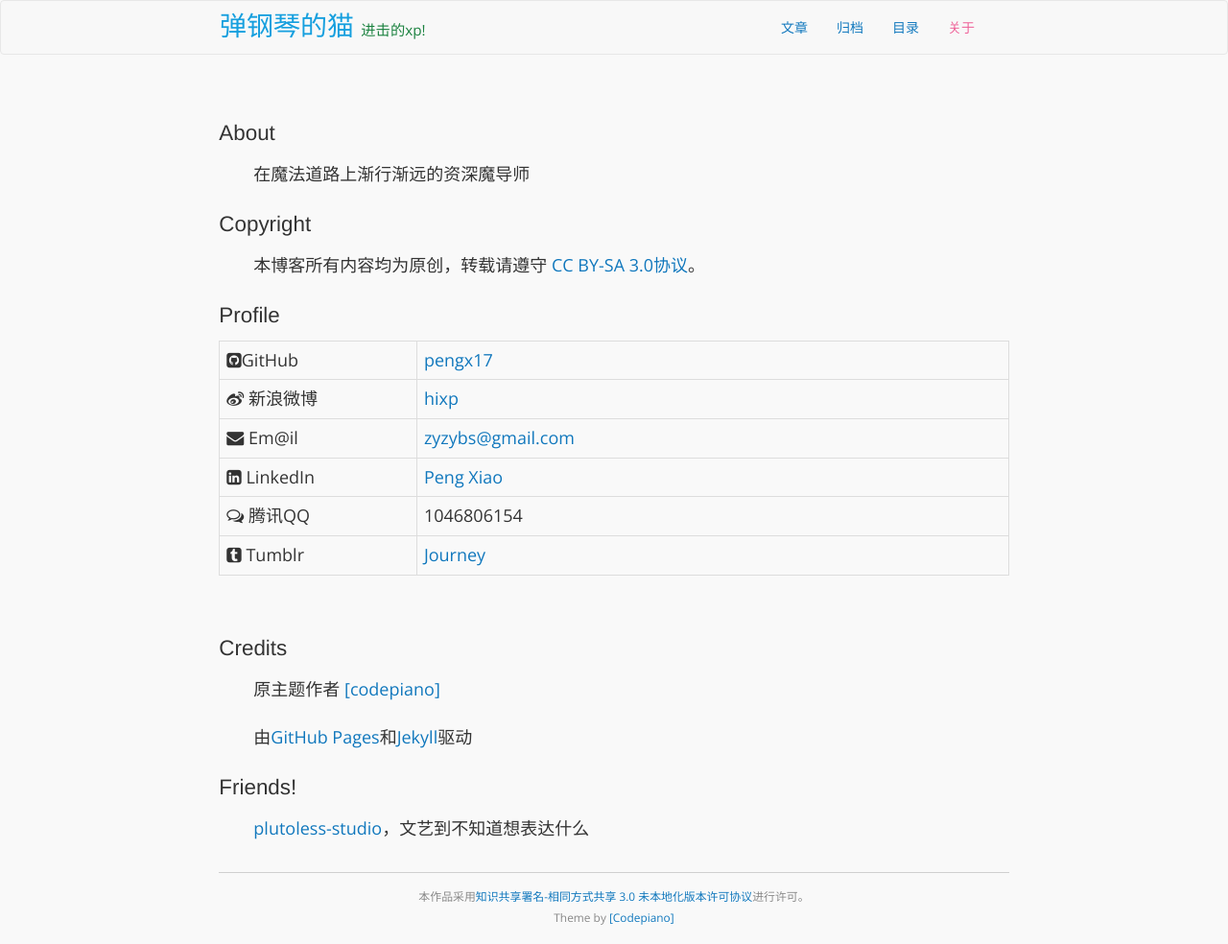
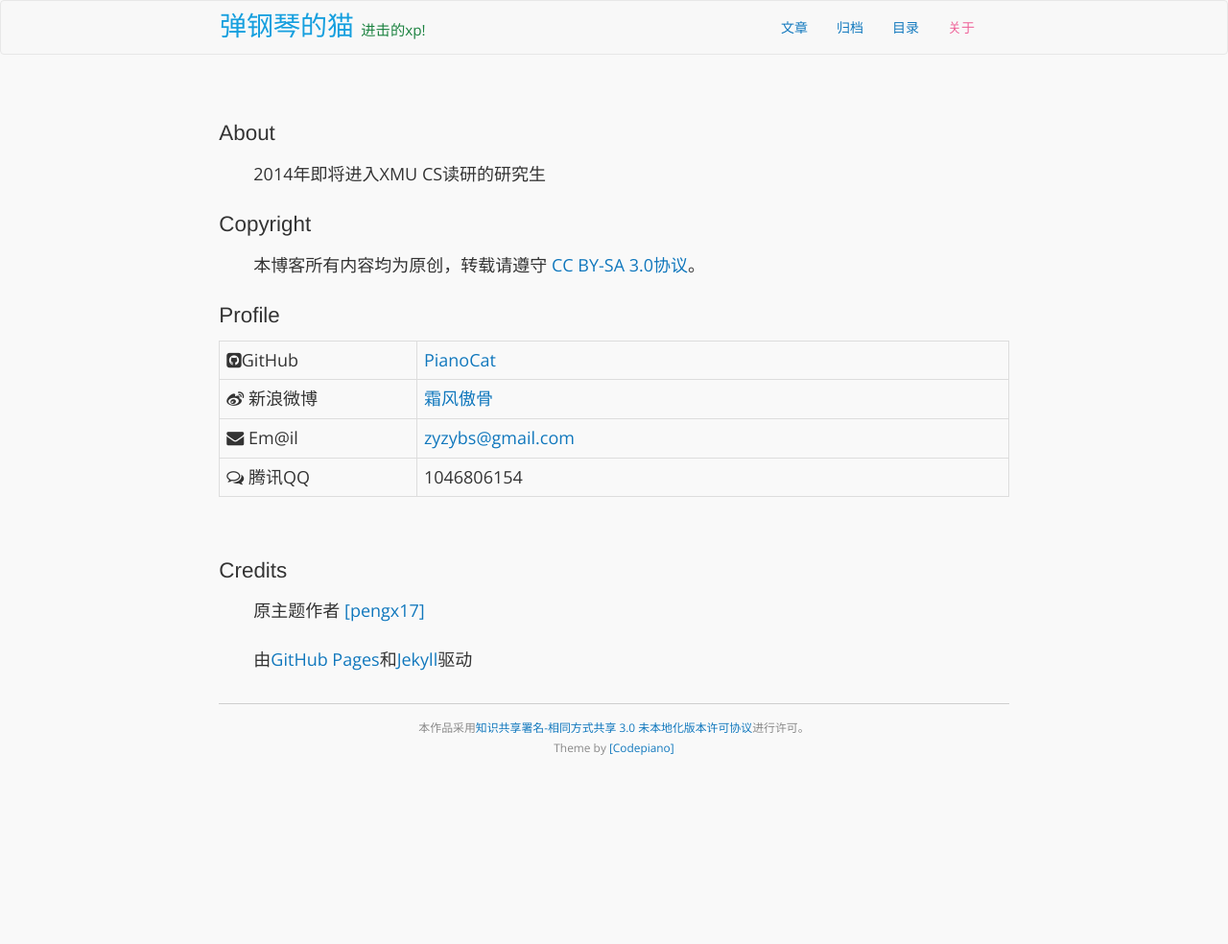
Before and after one commit to PianoCat/PianoCat.github.io, a Jekyll site: the page built from about.html, in a window 1280 px wide. Shown: the whole page at 96% size. Built offline with Jekyll 4.4.1, drawn with Linux system fonts in a browser that asks for light colours; nearby versions of some CDN libraries; Markdown is read by kramdown in place of the engine named in the settings; comment, search, counter and statistics services are not loaded; after the commit the page ends 900 px from its top, so only the background shows below that.

Commit message:
modify the page of ABOUT

```diff
--- a/about.html
+++ b/about.html
@@ -11,7 +11,7 @@ index: 4
     About
   </h2>
   <p class="about">
-    在魔法道路上渐行渐远的资深魔导师
+    2014年即将进入XMU CS读研的研究生
   </p>
   <h2>
     Copyright
@@ -27,27 +27,19 @@ index: 4
     <tbody>
       <tr>
         <td class="col-md-3"><i class="fa fa-github-square"> </i><span>GitHub</span></td>
-        <td><a href="{{ site.author.github }}">pengx17</a></td>
+        <td><a href="{{ site.author.github }}">PianoCat</a></td>
       </tr>
       <tr>
         <td class="col-md-3"><i class="fa fa-weibo"></i> <span>新浪微博</span></td>
-        <td><a href="{{ site.author.weibo }}">hixp</a> </td>
+        <td><a href="{{ site.author.weibo }}">霜风傲骨</a> </td>
       </tr>
       <tr>
         <td class="col-md-3"><i class="fa fa-envelope"></i> <span>Em@il</span></td>
         <td><a href="mailto:{{ site.author.email }}">{{ site.author.email }}</a> </td>
       </tr>
       <tr>
-        <td class="col-md-3"><i class="fa fa-linkedin-square"></i> <span>LinkedIn</span></td>
-        <td><a href="{{ site.author.linkedin }}">Peng Xiao</a> </td>
-      </tr>
-      <tr>
         <td class="col-md-3"><i class="fa fa-comments-o"></i> <span>腾讯QQ</span></td>
         <td> {{ site.author.qq }} </td>
-      </tr>
-      <tr>
-        <td class="col-md-3"><i class="fa fa-tumblr-square"></i> <span>Tumblr</span></td>
-        <td> <a href="http://pianocat.github.io/">Journey</a> </td>
       </tr>
     </tbody>
   </table>
@@ -56,16 +48,10 @@ index: 4
     Credits
   </h2>
   <p class="about">
-	原主题作者 <a href="http://codepiano.github.io/about.html">[codepiano]</a>
+	原主题作者 <a href="http://pengx17.me/about.html">[pengx17]</a>
   </p>
   <p class="about">
     由<a href="http://pages.github.com/">GitHub Pages</a>和<a href="http://jekyllrb.com/">Jekyll</a>驱动
-  </p>
-  <h2>
-    Friends!
-  </h2>
-  <p class="about">
-	<a href="http://plutoless-studio.co.uk/">plutoless-studio</a>，文艺到不知道想表达什么
   </p>
 </div>
 <hr />
```
